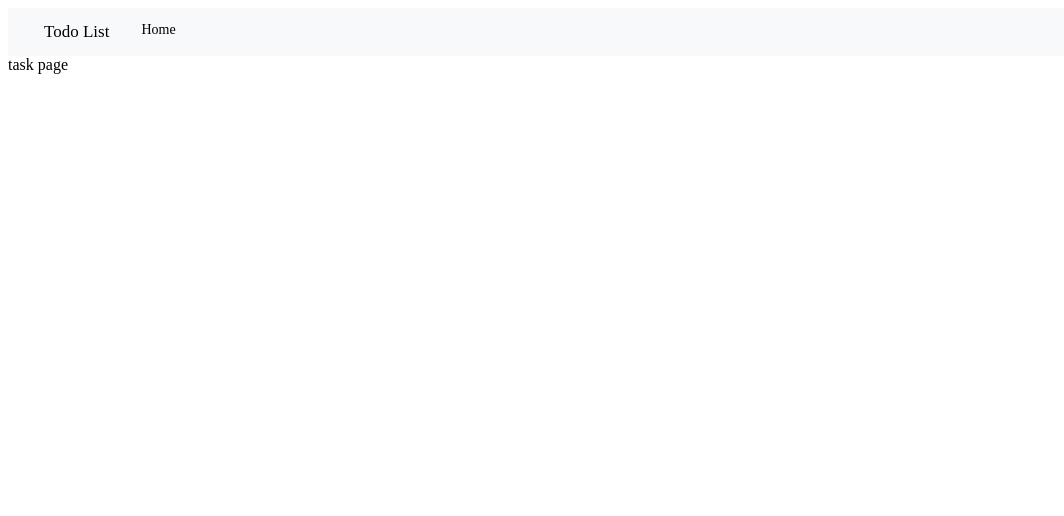
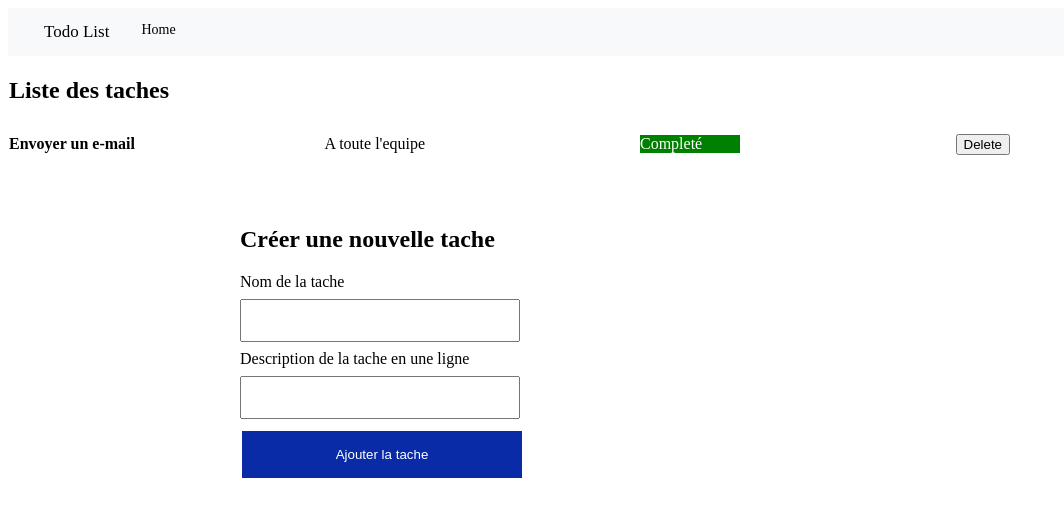
Before and after one commit to yahhamdii/test-infinitymgt, a React (Create React App) app: page /taches in a window 1280 px wide. Shown: the top 516 px of the page, without its empty margins (0-1064 px from the left). Built offline with nearby package versions, Linux system fonts and the light colour scheme.

Commit message:
create task page

```diff
--- a/src/components/Task.js
+++ /dev/null
@@ -1,5 +0,0 @@
-import React from 'react';
-
-export const Task = () => {
-return <div>task page</div>
-}
--- a/src/components/index.js
+++ b/src/components/index.js
@@ -1,2 +1,2 @@
 export { Login } from './user/Login'
-export { Task } from './Task'
+export { Task } from './task'
--- /dev/null
+++ b/src/components/task/AddTask.jsx
@@ -0,0 +1,34 @@
+import React, { useState } from "react";
+
+const AddTask = (props) => {
+  const [taskName, setTaskName] = useState('');
+  const [description, setDescription] = useState('');
+
+  const onSubmitHandler = (event) => {
+    event.preventDefault();
+    props.onAddTodoHandler({ taskName, description });
+  };
+
+  return (
+    <div className="login">
+      <h2>Créer une nouvelle tache</h2>
+      <form onSubmit={onSubmitHandler}>
+        <label>Nom de la tache</label>
+        <input
+          name="taskName"
+          value={taskName}
+          onChange={(e) => setTaskName(e.target.value)}
+        />
+        <label>Description de la tache en une ligne</label>
+        <input
+          name="description"
+          value={description}
+          onChange={(e) => setDescription(e.target.value)}
+        />
+        <input className="btn" type="submit" value="Ajouter la tache" />
+      </form>
+    </div>
+  );
+};
+
+export default AddTask;
--- /dev/null
+++ b/src/components/task/Task.js
@@ -0,0 +1,29 @@
+import React from 'react';
+
+const Task = ({
+  id,
+  index,
+  taskName,
+  done,
+  description,
+  onDeleteHandler,
+}) => {
+  return (
+    <div className="tbl-header">
+      <div className="tbl-content">
+      <h2>Liste des taches</h2>
+        <table cellPadding="0" cellSpacing="0" border="0">
+           <td><b>{taskName}</b></td>
+          <td> {description}</td>
+          <td>{done ? <div className="completed">Completé</div> : <div className="notcompleted">Non Completée</div>}</td>
+          <td>
+            <button onClick={() => onDeleteHandler(index)}>Delete</button>
+          </td>
+        </table>
+      </div>
+    </div>
+  );
+};
+
+
+export default Task;
--- /dev/null
+++ b/src/components/task/TaskList.js
@@ -0,0 +1,24 @@
+import React from 'react'
+import Task from './Task'
+
+const TaskList = ({todos, onDeleteHandler}) => {
+  return (
+    <div>
+      {todos.length === 0 && <div>Il n'y a pas de tache.</div>}
+      {
+        todos.length > 0 &&
+        <div>
+          {
+            todos.map((todo, index) => {
+              return <Task index={index}
+                {...todo}
+                onDeleteHandler={onDeleteHandler} />
+            })
+          }
+        </div>
+      }
+    </div>
+  )
+}
+
+export default TaskList
--- /dev/null
+++ b/src/components/task/index.js
@@ -0,0 +1,35 @@
+import React, { useState } from "react";
+import TaskList from './TaskList';
+import AddTask from './AddTask';
+
+export const Task = () => {
+
+  const [todos, setTodos] = useState([    {
+    id: 1,
+    taskName: 'Envoyer un e-mail',
+    description: 'A toute l\'equipe',
+    done: true
+  }])
+
+  const onDeleteHandler = (index) => {
+    const todos = todos.slice(0);
+    todos.splice(index, 1);
+    this.setState({ todos });
+  };
+
+  const onAddTaskHandler = (newTodo) => {
+    const todos = todos.slice(0);
+    todos.push(newTodo);
+    setTodos({ todos });
+  };
+
+    return (
+      <div>
+        <TaskList
+          todos={todos}
+          onDeleteHandler={onDeleteHandler}
+        />
+        <AddTask onAddTodoHandler={onAddTaskHandler} />
+      </div>
+    );
+}
--- a/src/style/styles.js
+++ b/src/style/styles.js
@@ -27,7 +27,7 @@ export default (Component) => styled(Component)`
     overflow: hidden;
     margin: 0px auto 0px auto;
     padding: 0px 20px 0px 20px;
-    background: #F8F9FB;
+    background: #f8f9fb;
   }
 
   .header a {
@@ -40,7 +40,30 @@ export default (Component) => styled(Component)`
     font-size: 14px;
   }
   .header .title {
-      font-size: 17px;
+    font-size: 17px;
   }
-
+  .tbl-header {
+    background-color: rgba(255, 255, 255, 0.3);
+  }
+  .tbl-content {
+    height: auto;
+    overflow-x: auto;
+    margin-top: 0px;
+    border: 1px solid rgba(255, 255, 255, 0.3);
+  }
+  table {
+    width: 100%;
+    margin: 30px auto 0px auto;
+    table-layout: fixed;
+  }
+  .notcompleted {
+    background-color: red;
+    color: #fff;
+    width: 150px;
+  }
+  .completed {
+    background-color: green;
+    color: #fff;
+    width: 100px;
+  }
 `;
```
